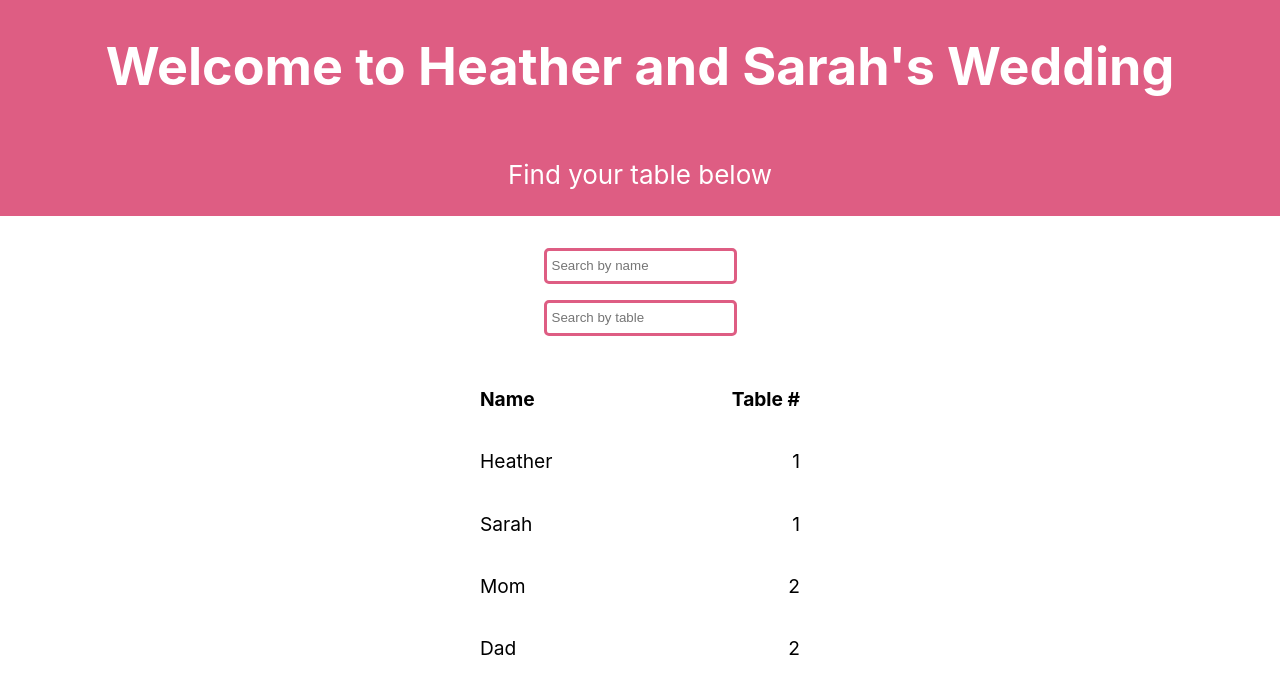
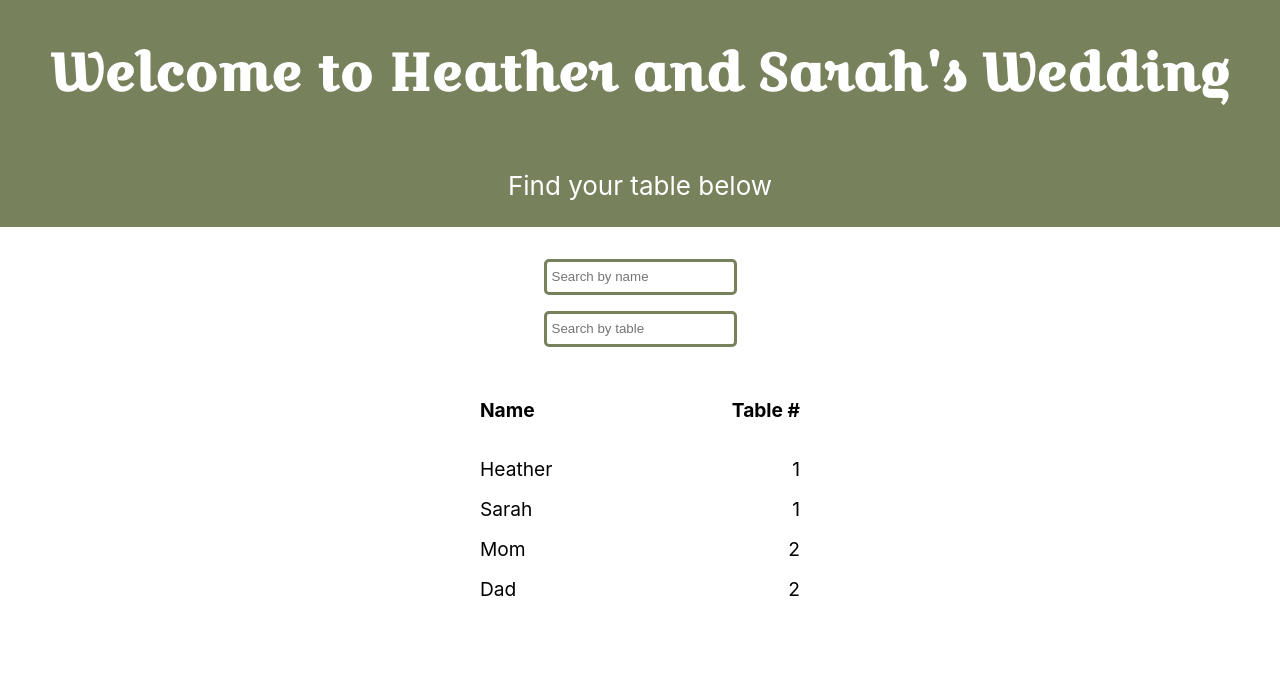
Before and after one commit to MarkHamiltonII/heather-and-sarah-wedding-seating, a React (Create React App) app: page / in a window 1280 px wide. Shown: the top 694 px of the page. Built offline with nearby package versions, Linux system fonts and the light colour scheme.

Commit message:
Added font, changed color, and put less space between guests

```diff
--- a/src/App.css
+++ b/src/App.css
@@ -1,3 +1,16 @@
+:root {
+  --main-color: #77815C;
+}
+
+
+
+@font-face {
+  font-family: 'Croissant';
+  src: url('font/CroissantOne-Regular.ttf');
+}
+
+@import url('https://fonts.googleapis.com/css2?family=Lumanosimo&display=swap');
+
 .App {
   text-align: center;
   display: flex;
@@ -6,7 +19,7 @@
 }
 
 .App-header {
-  background-color: #de5d83;
+  background-color: var(--main-color);
   min-height: 25vh;
   display: flex;
   flex-direction: column;
@@ -14,6 +27,10 @@
   justify-content: center;
   font-size: calc(10px + 2vmin);
   color: white;
+}
+
+.App-header h1 {
+  font-family: 'Croissant';
 }
 
 .App-link {
@@ -33,7 +50,7 @@
 }
 
 .search {
-  border: 3px solid #de5d83;
+  border: 3px solid var(--main-color);
   color: grey;
   padding: 5px;
   height: 20px;
@@ -44,8 +61,8 @@
 .search-button {
   width: 40px;
   height: 36px;
-  border: 1px solid #de5d83;
-  background: #de5d83;
+  border: 1px solid var(--main-color);
+  background: var(--main-color);
   text-align: center;
   color: white;
   border-radius: 0 5px 5px 0;
@@ -62,6 +79,7 @@
   flex-direction: column;
   justify-content: center;
   justify-items: center;
+  gap: 1rem;
 }
 
 .seating-labels {
@@ -74,3 +92,7 @@
   justify-content: space-between;
   gap: 4rem;
 }
+
+.person p {
+  margin: 0;
+}
--- a/src/App.js
+++ b/src/App.js
@@ -18,7 +18,7 @@ function App() {
 
   if (tableNumber) {
     filteredList = seatingList.filter(item => {
-      return item.Table.toLowerCase().includes(tableNumber.toLowerCase())
+      return item.Table.toLowerCase() === tableNumber.toLowerCase()
     })
   }
 
```
Also changed, not shown: src/font/CroissantOne-Regular.ttf (added), src/font/OFL.txt (added).
